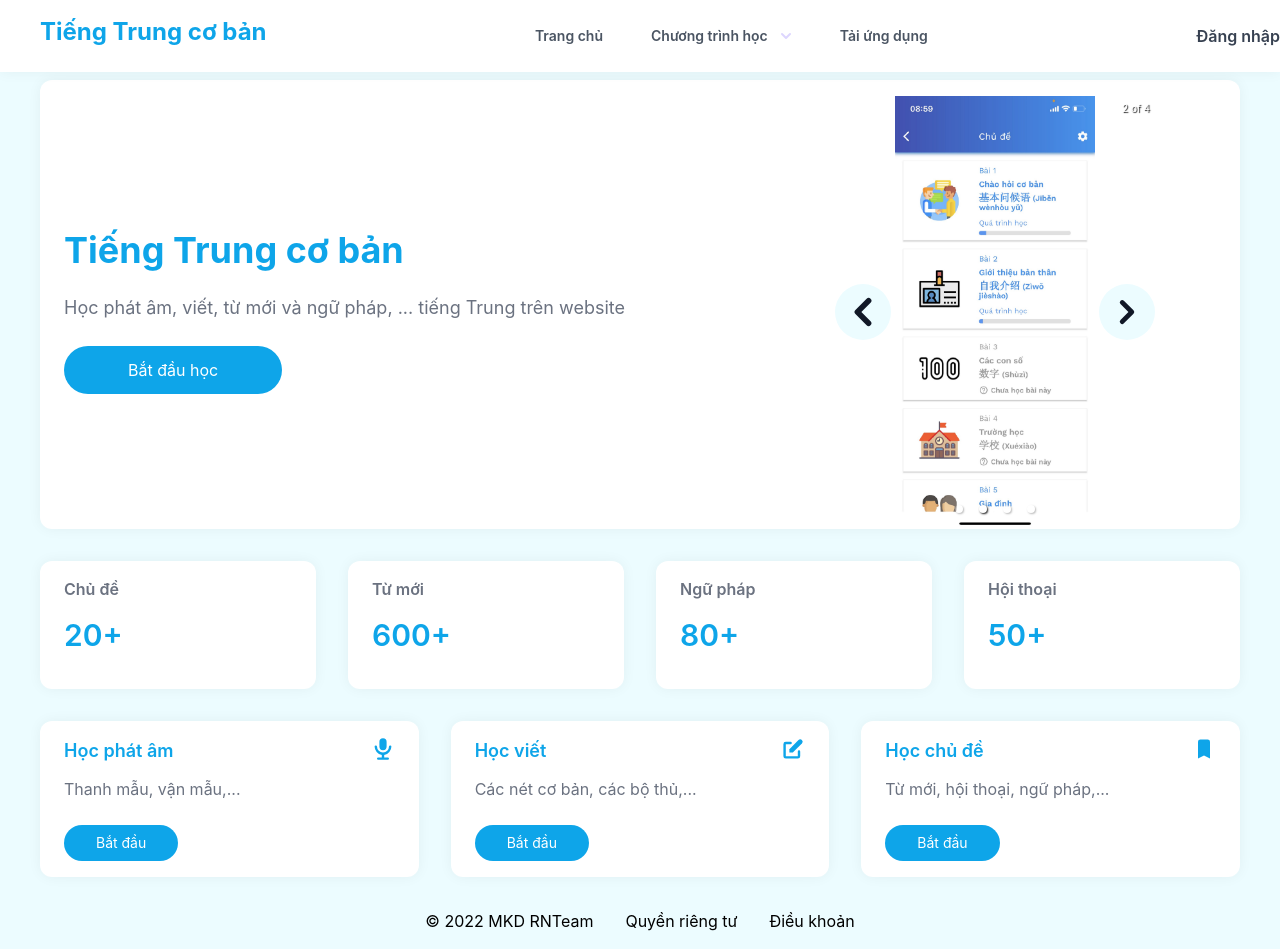
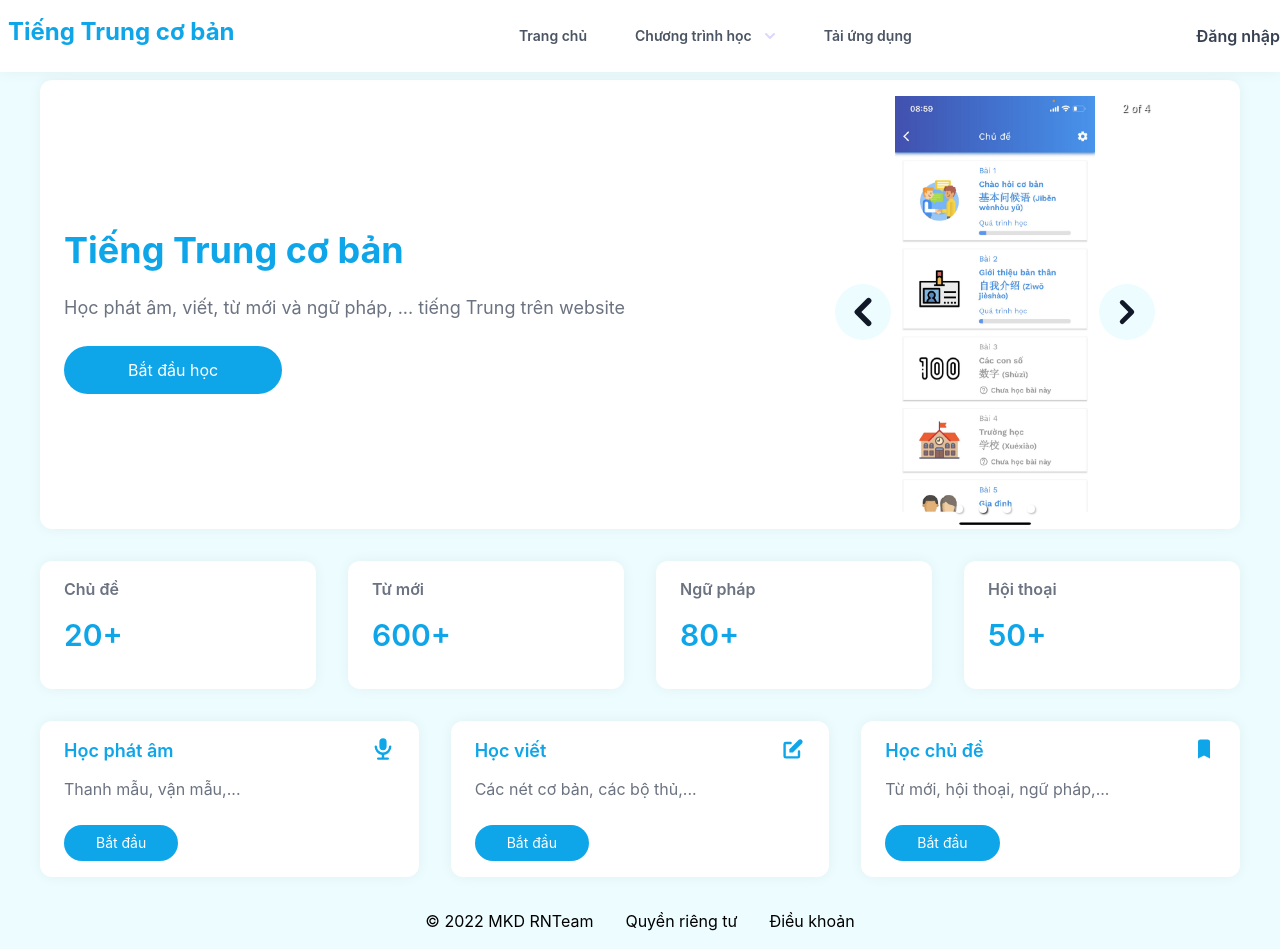
Before and after one commit to manhongdao/tiengtrungcoban, a Next.js app: page / in a window 1280 px wide. Built offline with nearby package versions, Linux system fonts and the light colour scheme.

Commit message:
update header logo

```diff
--- a/layout/header.tsx
+++ b/layout/header.tsx
@@ -111,19 +111,18 @@ export default function Header() {
   return (
     <>
       <nav className="fixed z-10 top-0 w-full backdrop-blur flex transition-colors bg-white supports-backdrop-blur:bg-white/60 box-shadow_primary py-4">
-        <div className="flex w-full justify-between mx-auto">
+        {/* <div className="cursor-pointer">
+          <h1 className="text-sky-500 font-bold text-center text-2xl pl-2">
+            Tiếng Trung cơ bản
+          </h1>
+        </div> */}
+        <div className="flex w-full justify-between mx-auto max-w-screen-xl">
           <div className="cursor-pointer">
-            {/* <img
-              className="cursor-pointer"
-              alt="logo"
-              title="Tiếng trung cơ bản"
-              src="/logo-text.png"
-              width="210"
-            /> */}
-            <h1 className="text-sky-500 font-bold text-center pl-10 text-2xl">
+            <h1 className="text-sky-500 font-bold text-center text-2xl pl-2">
               Tiếng Trung cơ bản
             </h1>
           </div>
+          {/* <div className="flex-1"></div> */}
           <div className="flex text-gray-600 text-sm leading-6 font-semibold">
             {home}
             {learnPath}
```
